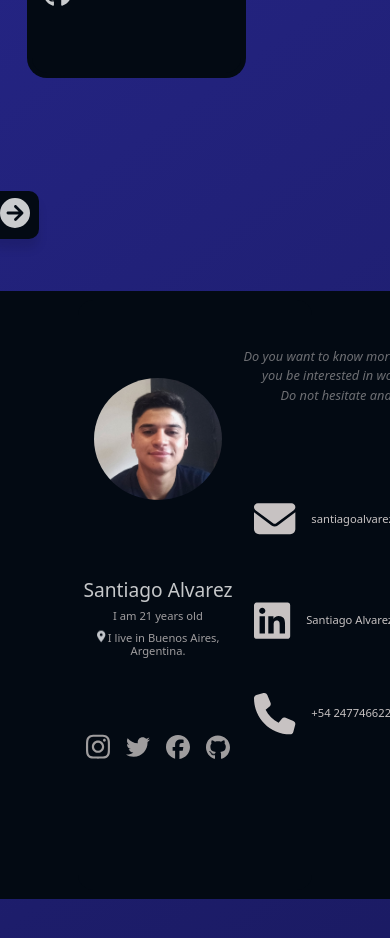
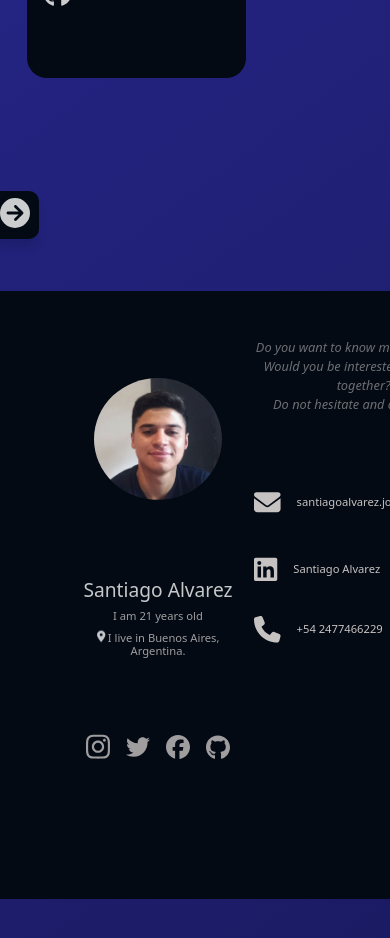
Before and after one commit to Santiagoalvarez2022/myPortfolio, a React (Create React App) app in the folder santiagoalvarez/: page / in a window 390 px wide. Shown: the part 3784-4722 px from the top of the page. Built offline with nearby package versions, Linux system fonts and the light colour scheme.

Commit message:
termino de media querie menos de 768px

```diff
--- a/santiagoalvarez/src/components/Contact me/ContactMe.module.css
+++ b/santiagoalvarez/src/components/Contact me/ContactMe.module.css
@@ -331,42 +331,20 @@
 }
 
 .question{
-    height: 20vh;
     font-size: .8rem;
-    text-align: center;
-    display: flex;
-    align-items:center;
-    font-style: italic;
-    color:#c7c2c28b;
+
 }
 
-.container_contact{
-    height: 50vh;
-}
 
-.container_icon_contact{
-    display: flex;
-    align-items:center;
-     height: 12vh;
-}
 
 .container_icon_contact > a {
-    height: 7vh;
-    display: flex;
-    align-items:center;
-    color:#c7c2c2;
-    gap: 1rem;
+
     font-size:.7rem ;
 
 
 }
 
 .container_icon_contact > p{
-    height: 7vh;
-    display: flex;
-    align-items:center;
-    color:#c7c2c2;
-    gap: 1rem;
     font-size:.7rem ;
 
 }
@@ -375,9 +353,7 @@
     height: 70%;
 }
 
-.container_icon_contact > a:hover{
-    color: #ffc402;
-}
+
 
   }
 
```
